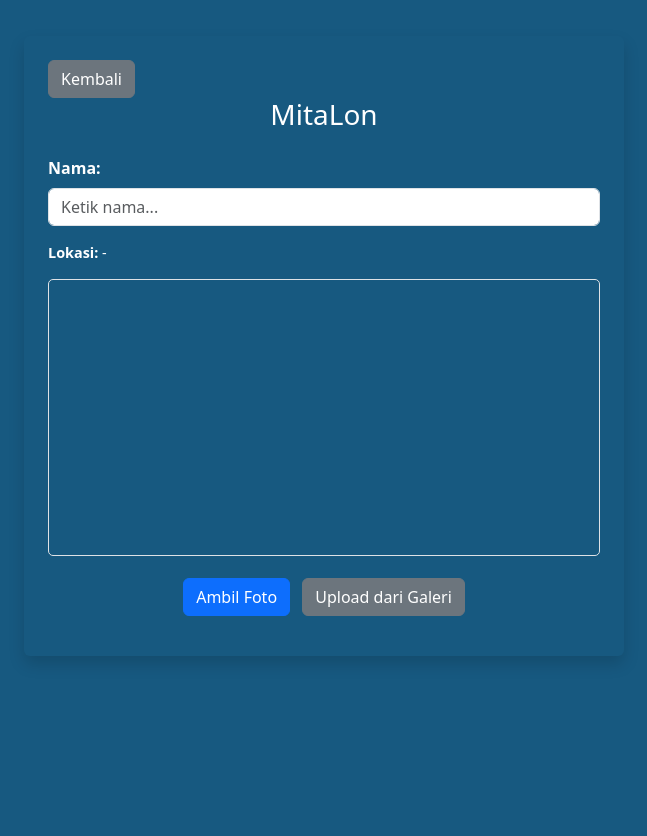
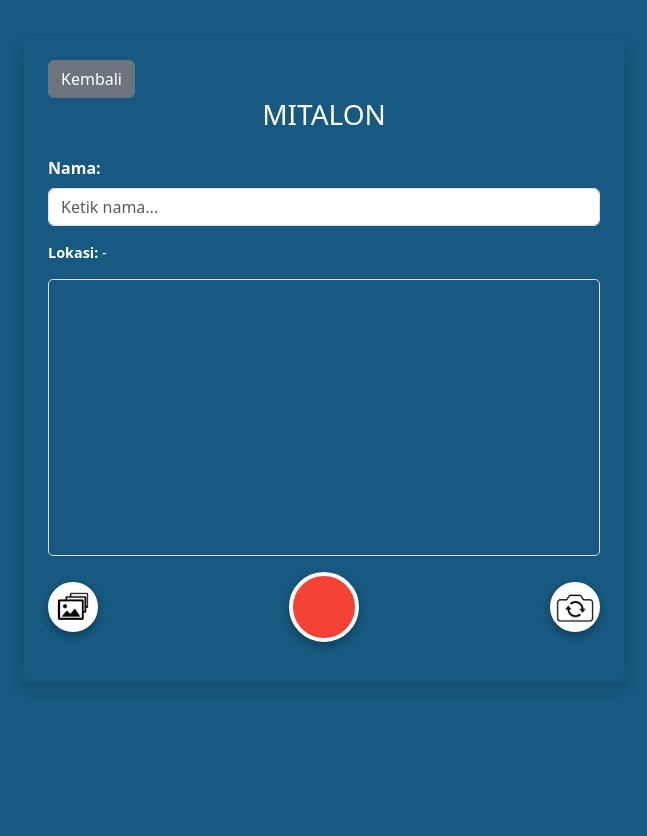
Before and after one commit to putramuttaqin/mitalon, a Flask app: page /form in a window 1280 px wide. Shown: the part 66-902 px from the top of the page, without its empty margins (316-963 px from the left). Run offline with Flask 3, Linux system fonts and the light colour scheme.

Commit message:
change button style

```diff
--- a/static/css/style.css
+++ b/static/css/style.css
@@ -1,5 +1,4 @@
-/* Homepage */
-/* Dark Mode */
+/* Global */
 body {
   padding-top: 70px;
 }
@@ -12,7 +11,7 @@ body {
 
 /* Logo uniform size */
 .hut-logo {
-  height: 50px;   /* atur sesuai selera */
+  height: 50px;
   width: auto;
 }
 
@@ -40,7 +39,7 @@ body {
   margin-bottom: 1.5rem;
 }
 
-/* Dark Mode Form (add to form.html's wrapper div) */
+/* Dark Mode Form */
 .dark-form {
   background-color: #1e1e1e !important;
   color: #f8f9fa;
@@ -55,6 +54,7 @@ body {
   max-width: 600px;
 }
 
+/* Camera feed */
 #video,
 #canvas {
   width: 100%;
@@ -67,11 +67,13 @@ body {
   display: none !important;
 }
 
+/* Location text */
 .location-info {
   font-size: 0.9rem;
   margin-top: 1rem;
 }
 
+/* Autocomplete */
 .suggestions {
   border: 1px solid #ccc;
   border-top: none;
@@ -97,8 +99,7 @@ body {
   min-width: 130px;
 }
 
-/* Unified Popup Styles */
-/* Unified Transparent Popups */
+/* Popup */
 .popup-overlay {
   position: fixed;
   top: 0;
@@ -117,7 +118,6 @@ body {
 .popup-content {
   text-align: center;
   padding: 20px;
-  /* No background = transparent */
 }
 
 .popup-gif {
@@ -128,26 +128,113 @@ body {
 
 .popup-text {
   color: white;
-  /* Text must be white to contrast */
   font-size: 1.2rem;
   text-shadow: 1px 1px 3px rgba(0, 0, 0, 0.9);
-  /* Better readability */
 }
 
-.hidden,
-hidden {
-  display: none !important;
+/* Camera container */
+.camera-container {
+  display: flex;
+  justify-content: center;
+  align-items: center;
+  position: relative;
 }
 
+/* Camera controls (upload left, capture center, toggle right) */
+.camera-controls {
+  display: flex;
+  justify-content: space-between;
+  align-items: center;
+  margin-top: 15px;
+}
+
+.icon-btn {
+  background: none;
+  border: none;
+  padding: 0;
+  cursor: pointer;
+}
+
+.icon-btn img {
+  width: 40px;
+  /* atur ukuran icon */
+  height: 40px;
+  object-fit: contain;
+}
+
+/* Upload button (blue) */
+.upload-btn {
+  width: 50px;
+  height: 50px;
+  border-radius: 50%;
+  border: 3px solid #fff;
+  background-color: #ffffff;
+  color: #fff;
+  font-size: 1.2rem;
+  display: flex;
+  justify-content: center;
+  align-items: center;
+  cursor: pointer;
+  box-shadow: 0 4px 8px rgba(0, 0, 0, 0.3);
+  transition: transform 0.1s ease, background-color 0.2s ease;
+}
+
+.upload-btn:active {
+  background-color: #1976d2;
+  transform: scale(0.9);
+}
+
+/* Capture button (red big) */
+.capture-btn {
+  width: 70px;
+  height: 70px;
+  border-radius: 50%;
+  border: 4px solid #fff;
+  background-color: #f44336;
+  box-shadow: 0 4px 10px rgba(0, 0, 0, 0.3);
+  cursor: pointer;
+  transition: transform 0.1s ease, background-color 0.2s ease;
+}
+
+.capture-btn:active {
+  background-color: #d32f2f;
+  transform: scale(0.95);
+}
+
+/* Toggle camera button (green) */
+.toggle-btn {
+  width: 50px;
+  height: 50px;
+  border-radius: 50%;
+  border: 3px solid #fff;
+  background-color: #ffffff;
+  color: #fff;
+  font-size: 1.2rem;
+  display: flex;
+  justify-content: center;
+  align-items: center;
+  cursor: pointer;
+  box-shadow: 0 4px 8px rgba(0, 0, 0, 0.3);
+  transition: transform 0.1s ease, background-color 0.2s ease;
+}
+
+.toggle-btn:active {
+  background-color: #388e3c;
+  transform: scale(0.9);
+}
+
+/* Narasi text */
 .narasi {
   color: rgb(192, 192, 192);
 }
 
+/* Responsive */
 @media (max-width: 768px) {
   .popup-gif {
     width: 150px;
     height: 150px;
   }
+
   .form-wrapper {
     padding: 1rem;
     margin: 1rem auto;
--- a/static/js/gallery.js
+++ b/static/js/gallery.js
@@ -1,4 +1,3 @@
-const galeriBtn = document.getElementById('galeriBtn');
 const fileInput = document.getElementById('fileInput');
 
 galeriBtn.onclick = () => fileInput.click();
@@ -20,6 +19,7 @@ fileInput.onchange = () => {
       capturedBlob = dataURLtoBlob(e.target.result);
       ambilBtn.classList.add('hidden');
       galeriBtn.classList.add('hidden');
+      toggleBtn.classList.add('hidden');
       fotoActions.classList.remove('hidden');
     };
     img.src = e.target.result;
--- a/templates/form.html
+++ b/templates/form.html
@@ -6,7 +6,7 @@
 <div class="dark-mode">
   <div class="form-wrapper shadow rounded p-4">
     <a href="/" class="btn btn-secondary">Kembali</a>
-    <h3 class="text-center mb-4">MitaLon</h3>
+    <h3 class="text-center mb-4">MITALON</h3>
 
     <!-- Nama Input -->
     <div class="mb-3 position-relative">
@@ -15,23 +15,37 @@
       <div id="suggestions" class="suggestions hidden"></div>
     </div>
 
-    <!-- Location Info (Moved up) -->
+    <!-- Lokasi -->
     <div class="location-info mb-3">
       <div><strong>Lokasi:</strong> <span id="alamat">-</span></div>
       <div class="hidden"><strong>Koordinat:</strong> <span id="koordinat">-</span></div>
     </div>
 
     <!-- Kamera -->
-    <div class="mb-3">
+    <div class="mb-3 camera-container">
       <video id="video" autoplay playsinline class="border"></video>
       <canvas id="canvas" class="hidden mt-3"></canvas>
     </div>
 
-    <!-- Foto Buttons -->
-    <div class="text-center">
-      <button id="ambilFoto" class="btn btn-primary mb-3">Ambil Foto</button>
+    <!-- Camera Controls -->
+    <div class="camera-controls mt-3">
+      <!-- Upload button -->
+      <button id="galeriBtn" class="icon-btn upload-btn">
+        <img src="/static/images/gallery.png" alt="Gallery" />
+      </button>
+
+      <!-- Capture button -->
+      <button id="ambilFoto" class="capture-btn"></button>
+
+      <!-- Toggle camera button -->
+      <button id="toggleCamera" class="icon-btn toggle-btn">
+        <img src="/static/images/toggle.png" alt="Toggle Camera" />
+      </button>
+    </div>
+
+    <!-- Foto Actions -->
+    <div class="text-center mt-3">
       <input type="file" id="fileInput" accept="image/*" class="d-none">
-      <button id="galeriBtn" class="btn btn-secondary mb-3 ms-2">Upload dari Galeri</button>
       <div id="fotoActions" class="d-flex justify-content-center gap-2 hidden flex-wrap">
         <button id="fotoUlang" class="btn btn-secondary">Foto Ulang</button>
         <button id="uploadFoto" class="btn btn-success">Upload Foto</button>
@@ -72,7 +86,7 @@
 
 {% block scripts %}
 <script src="https://cdn.jsdelivr.net/npm/piexifjs"></script>
-<script src="/static/js/camera.js"></script>
-<script src="/static/js/gallery.js"></script>
-<script src="/static/js/upload.js"></script>
+<script src="{{ url_for('static', filename='js/camera.js') }}?v=2"></script>
+<script src="{{ url_for('static', filename='js/gallery.js') }}?v=2"></script>
+<script src="{{ url_for('static', filename='js/upload.js') }}?v=2"></script>
 {% endblock %}
--- a/templates/home.html
+++ b/templates/home.html
@@ -6,7 +6,7 @@
 <div class="home-container dark-mode">
     <div class="home-content">
         <img src="/static/images/bg-removed.png" class="logo" alt="Mitalon">
-        <h1 class="text-light">Mitalon</h1>
+        <h1 class="text-light">MITALON</h1>
         <h4 class="narasi">Aplikasi Absensi Online Menggunakan Foto Kehadiran dan Geo-Tagging untuk Merekam Kehadiran
             Upacara HUT RI Ke-80 di Kanwil Kemenkum Aceh</h4>
         <a href="/form" class="btn btn-primary mt-3">Isi Absen</a>
```
Also changed, not shown: static/js/camera.js (+37 -4 lines), static/images/gallery.png (added), static/images/toggle.png (added). Lines whose indentation alone changed are shown as unchanged.
